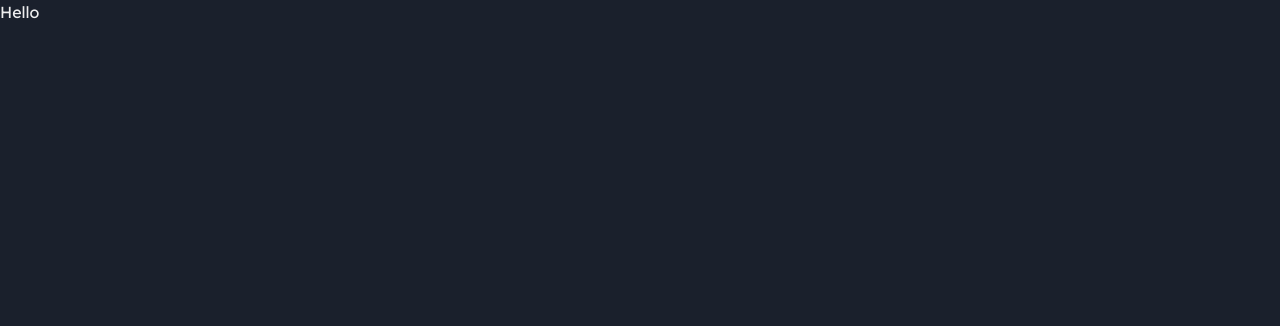
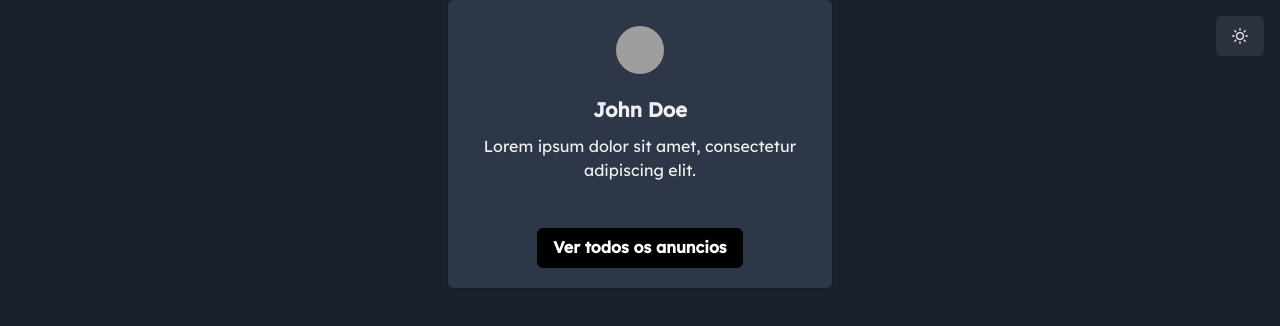
Before and after one commit to web-cars/projeto_full_stack_web_cars, a React (Vite) app in the folder frontend/: page / in a window 1280 px wide. Shown: the top 326 px of the page. Built offline with nearby package versions, Linux system fonts and the light colour scheme; no server answers; grey boxes are pictures that could not be loaded.

Commit message:
feat: mock users in json

```diff
--- a/frontend/src/App.tsx
+++ b/frontend/src/App.tsx
@@ -1,21 +1,19 @@
 
-import { ChakraProvider, DarkMode } from '@chakra-ui/react'
+import { ChakraProvider } from '@chakra-ui/react'
 import { theme } from './style/theme'
 import { AdsProvider } from './context/carAds.context'
-import { StyleModal } from './components/Modal/index';
-import { Image } from '@chakra-ui/react';
+import { ButtonMode } from './components/DarkMode/index';
+import { CardProfile } from './components/CardProfile';
 
 function App() {
 
-
   return (
-
     <AdsProvider>
       <ChakraProvider theme={theme}>
-        <h1>Hello</h1>
+        <CardProfile/>
+        <ButtonMode/>
       </ChakraProvider>
     </AdsProvider>
-
   )
 }
 
--- /dev/null
+++ b/frontend/src/components/CardProfile/index.tsx
@@ -0,0 +1,39 @@
+import Mock from '../../mock/mock.json'
+import {
+  Card,
+  CardBody,
+  Avatar,
+  Stack,
+  Heading,
+  Text,
+  CardFooter,
+  Button,
+  Box,
+  DarkMode
+} from '@chakra-ui/react'
+
+
+export const CardProfile = () => {
+
+  const user = Mock.mockUsers[0]
+  const { name, description, image } = user
+
+  return (
+    <Box display={'flex'} alignItems={'center'} justifyContent={'center'} flexDirection={'column'}>
+      <Card width={{base: '90%', md: '30%'}} h={{base: '20em', md: '18em'}}>
+        <CardBody display={'flex'} alignItems={'center'} flexDirection={'column'} justifyContent={'center'}>
+          <Avatar name={name} src={image} />
+          <Stack mt='6' spacing='3' display={'flex'} alignItems={'center'} flexDirection={'column'} justifyContent={'center'}>
+            <Heading size='md'>{name}</Heading>
+            <Text textAlign={'center'}>{description}</Text>
+          </Stack>
+        </CardBody>
+        <CardFooter display={'flex'} alignItems={'center'} justifyContent={'center'}>
+          <Button variant='solid' bg={'greyScale.blackFixed'} color={'white'}>
+            Ver todos os anuncios
+          </Button>
+        </CardFooter>
+      </Card>
+    </Box>
+  )
+}
--- /dev/null
+++ b/frontend/src/mock/mock.json
@@ -0,0 +1,69 @@
+{
+  "mockUsers": [
+  {
+  "id": 1,
+  "name": "John Doe",
+  "email": "john.doe@gmail.com",
+  "cpf": "123.456.789-00",
+  "cellphone": "(11) 99999-9999",
+  "password": "123456",
+  "isAdmin": true,
+  "birthDate": "1990-05-25",
+  "description": "Lorem ipsum dolor sit amet, consectetur adipiscing elit.",
+  "addressID": 1,
+  "image": "https://picsum.photos/200?random=1"
+  },
+  {
+  "id": 2,
+  "name": "Jane Scoot",
+  "email": "jane.scoot@gmail.com",
+  "cpf": "987.654.321-00",
+  "cellphone": "(11) 99999-8888",
+  "password": "abcdef",
+  "isAdmin": false,
+  "birthDate": "1992-10-10",
+  "description": "Sed do eiusmod tempor incididunt ut labore et dolore magna aliqua.",
+  "addressID": 2,
+  "image": "https://picsum.photos/200?random=2"
+  },
+  {
+  "id": 3,
+  "name": "Bob Smith",
+  "email": "bob.smith@gmail.com",
+  "cpf": "111.222.333-44",
+  "cellphone": "(11) 99999-7777",
+  "password": "ghijkl",
+  "isAdmin": false,
+  "birthDate": "1985-12-01",
+  "description": "Ut enim ad minim veniam, quis nostrud exercitation ullamco laboris nisi ut aliquip ex ea commodo consequat.",
+  "addressID": 3,
+  "image": "https://picsum.photos/200?random=3"
+  },
+  {
+  "id": 4,
+  "name": "Alice Johnson",
+  "email": "alice.johnson@gmail.com",
+  "cpf": "555.666.777-88",
+  "cellphone": "(11) 99999-6666",
+  "password": "mnopqr",
+  "isAdmin": true,
+  "birthDate": "1988-07-15",
+  "description": "Duis aute irure dolor in reprehenderit in voluptate velit esse cillum dolore eu fugiat nulla pariatur.",
+  "addressID": 4,
+  "image": "https://picsum.photos/200?random=4"
+  },
+  {
+  "id": 5,
+  "name": "Mark Lee",
+  "email": "mark.lee@gmail.com",
+  "cpf": "999.888.777-66",
+  "cellphone": "(11) 99999-5555",
+  "password": "stuvw",
+  "isAdmin": false,
+  "birthDate": "1995-03-20",
+  "description": "Excepteur sint occaecat cupidatat non proident, sunt in culpa qui officia deserunt mollit anim id est laborum.",
+  "addressID": 5,
+  "image": "https://picsum.photos/200?random=5"
+  }
+  ]
+  }
```
Also changed, not shown: frontend/src/interface/index.ts (+20 -0 lines), 1 other file (tests, documents, lock files or other folders).
